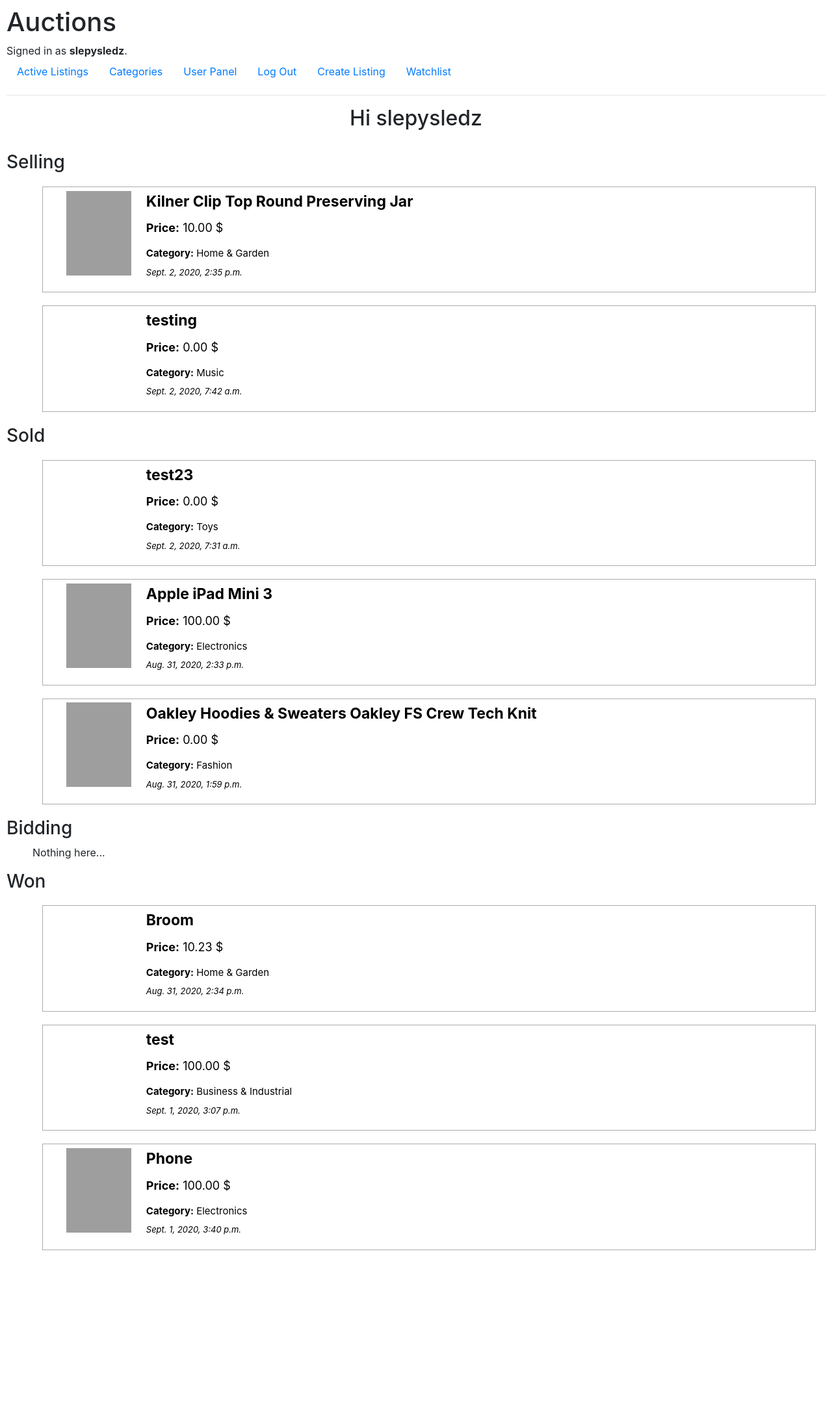
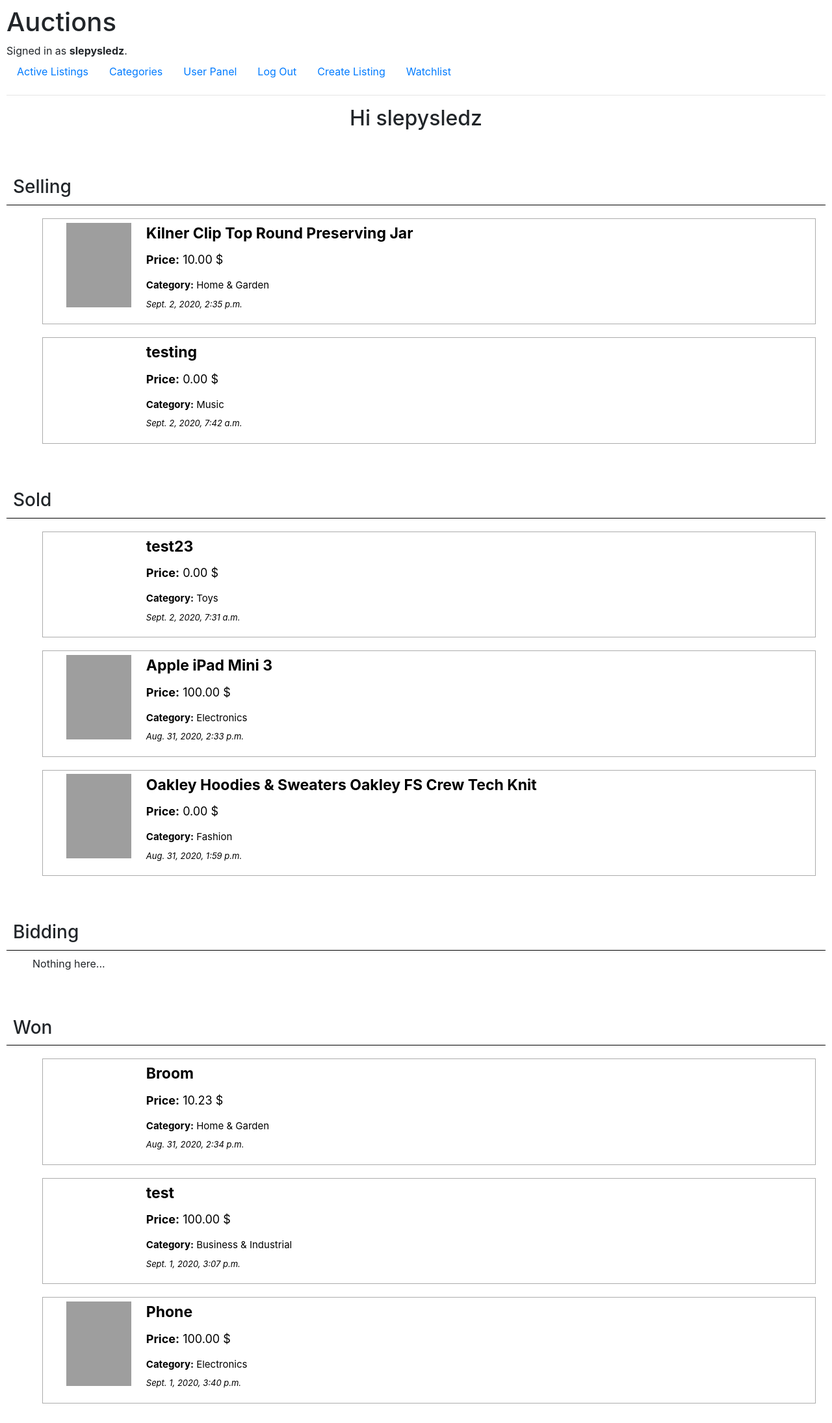
Before and after one commit to JSerwatka/CS50-Commerce, a Django app: page /user_panel in a window 1280 px wide. Shown: the whole page at 65% size. Before the commit the page ends 1924 px from the top, so only its background shows below. Run offline with Django 3.2, Linux system fonts and the light colour scheme; a user stored in the database is signed in; data comes from the database, SQL or seed files in the repository; some libraries are stand-ins or nearby versions; grey boxes are pictures that could not be loaded.

Commit message:
user panel category border-underline and padding/margin added

```diff
--- a/auctions/static/auctions/styles.css
+++ b/auctions/static/auctions/styles.css
@@ -225,6 +225,13 @@ div.create-listing-form {
 }
 /* ^^^^^^^^^^^^^^^^^^^^^^ */
 
+/* ^^^^ User panel ^^^^ */
+div.user-panel > h3 {
+    margin-top: 70px;
+    padding: 0px 0px 10px 10px;
+    border-bottom: 1px solid black;
+}
+
 
 /* --------------------- */
 /* --- Media Queries --- */
--- a/auctions/templates/auctions/user_panel.html
+++ b/auctions/templates/auctions/user_panel.html
@@ -2,7 +2,7 @@
 
 {% block body %}
 <h2 style="text-align: center;">Hi {{ user.username }}</h2>
-<br>
+<div class="user-panel">
     <h3>Selling</h3>
     <ul>
         {% for auction in selling %}
@@ -38,4 +38,5 @@
             Nothing here...
         {% endfor %}
     </ul>
+</div>
 {% endblock %}
```
Lines whose indentation alone changed are shown as unchanged.
